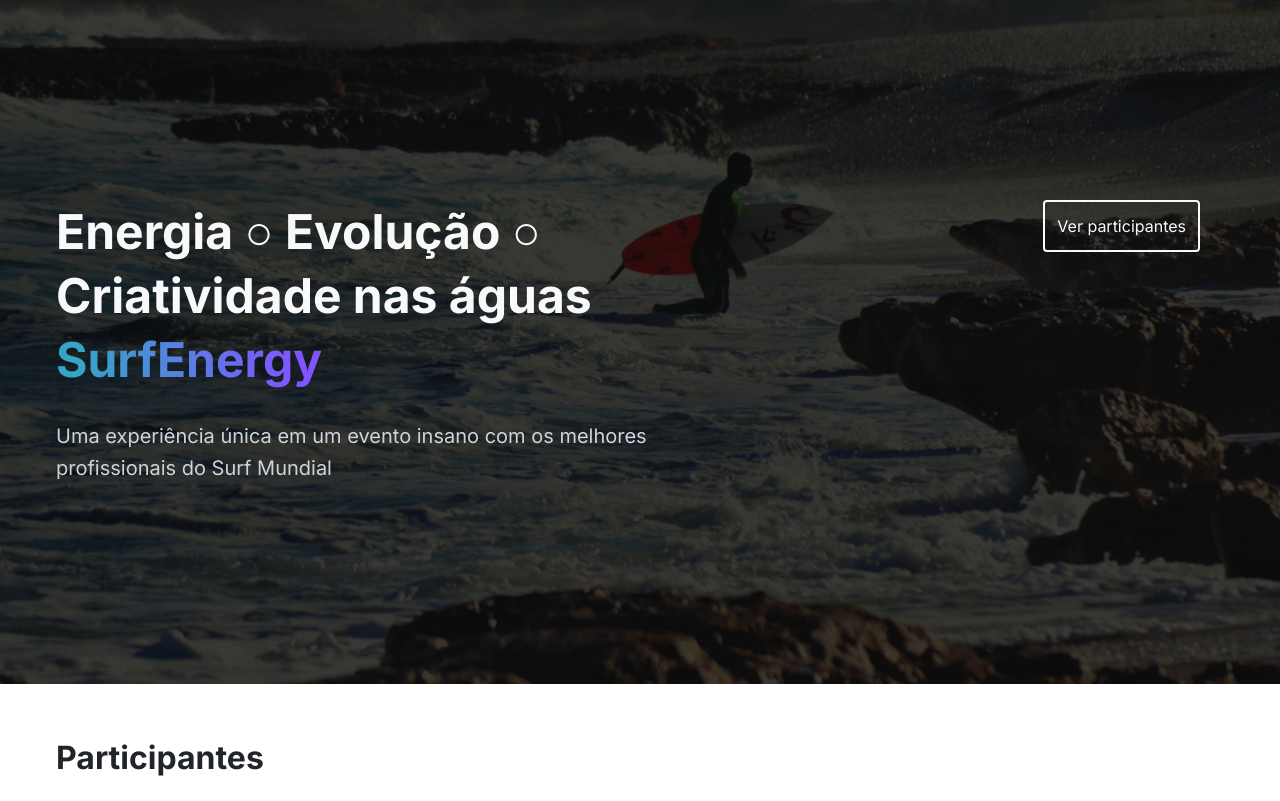
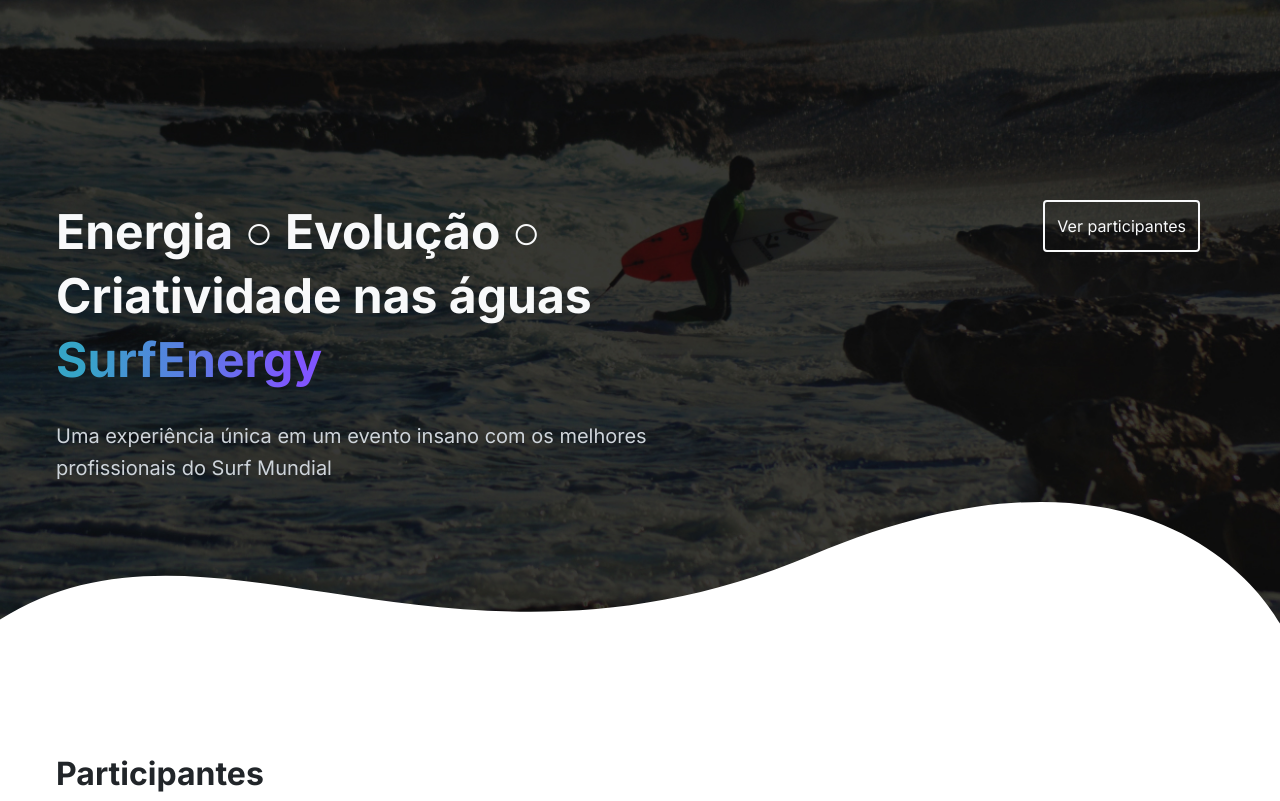
Before and after one commit to Rsoare/css-intermediario-atividade-surf-energy-base-Rsoare, a plain HTML site: page index.html in a window 1280 px wide. Shown: the top 801 px of the page. Drawn offline with Linux system fonts and the light colour scheme.

Commit message:
entregaConcluida

```diff
--- a/index.html
+++ b/index.html
@@ -1,5 +1,6 @@
 <!DOCTYPE html>
 <html lang="pt-br">
+
 <head>
   <meta charset="UTF-8" />
   <meta http-equiv="X-UA-Compatible" content="IE=edge" />
@@ -10,19 +11,17 @@
   <link rel="stylesheet" href="./src/styles/button.css" />
   <link rel="stylesheet" href="./src/styles/footer.css" />
   <link rel="stylesheet" href="./src/styles/index.css" />
-    <link
-      rel="shortcut icon"
-      href="./src/images/favicon.png"
-      type="image/x-icon"
-    />
+  <link rel="shortcut icon" href="./src/images/favicon.png" type="image/x-icon" />
   <title>SurfEnergy</title>
 </head>
+
 <body>
   <main>
     <header class="home-header bg-config-default-fixed">
-        <a class="button outline-light" href="#participantes" role="button"
-          >Ver participantes</a
-        >
+      <figure>
+        <img src="./src/images/wave.svg">
+      </figure>
+      <a class="button outline-light" href="#participantes" role="button">Ver participantes</a>
       <div class="content-box">
         <div class="home-header-content">
           <h1 class="title-1">
@@ -129,6 +128,9 @@
       </div>
     </section>
     <footer class="footer bg-config-default-fixed">
+      <figure>
+        <img src="/src/images/wave-2.svg">
+      </figure>
       <div class="content-box">
         <div class="footer-content">
           <div class="title-2">
@@ -143,4 +145,5 @@
     </footer>
   </main>
 </body>
+
 </html>
--- a/src/styles/footer.css
+++ b/src/styles/footer.css
@@ -4,6 +4,20 @@
   display: flex;
   align-items: center;
   justify-content: center;
+  position: relative;
+}
+.footer > figure  {
+  position: absolute;
+  width: 100%;
+  z-index: 1;
+  top: 0px;
+}
+.footer > figure > img{
+  width: 100%;
+}
+.content-box{
+  position: sticky;
+  bottom: 0px;
 }
 
 .footer-content {
--- a/src/styles/index.css
+++ b/src/styles/index.css
@@ -8,8 +8,22 @@ h4 {
 }
 
 .home-header {
-  padding: 200px 0;
   background-image: url(./../images/bg.jpg);
+  padding-top: 200px;
+  position: relative;
+  height: 700px;
+}
+
+.home-header>figure {
+  position: absolute;
+  bottom: -10px;
+  width: 100%;
+  z-index: 1;
+}
+
+.home-header>figure>img {
+  width: 100%;
+
 }
 
 .home-header-content {
@@ -27,7 +41,10 @@ h4 {
 .home-header .button {
   margin-left: auto;
   margin-right: 80px;
+  position: sticky;
+  top: 0px;
 }
+
 .participants {
   padding: 50px 0;
 }
```
Lines whose indentation alone changed are shown as unchanged.
